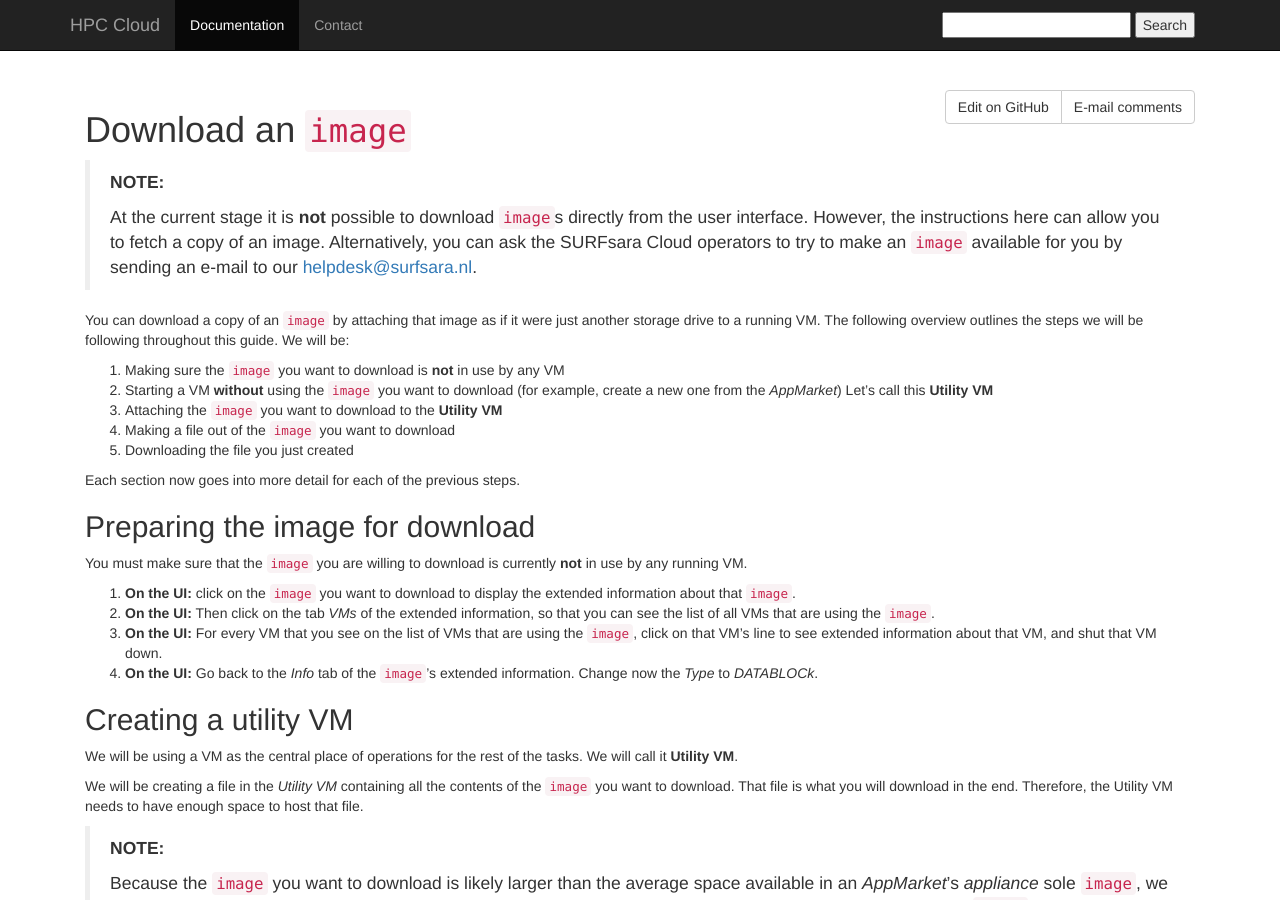
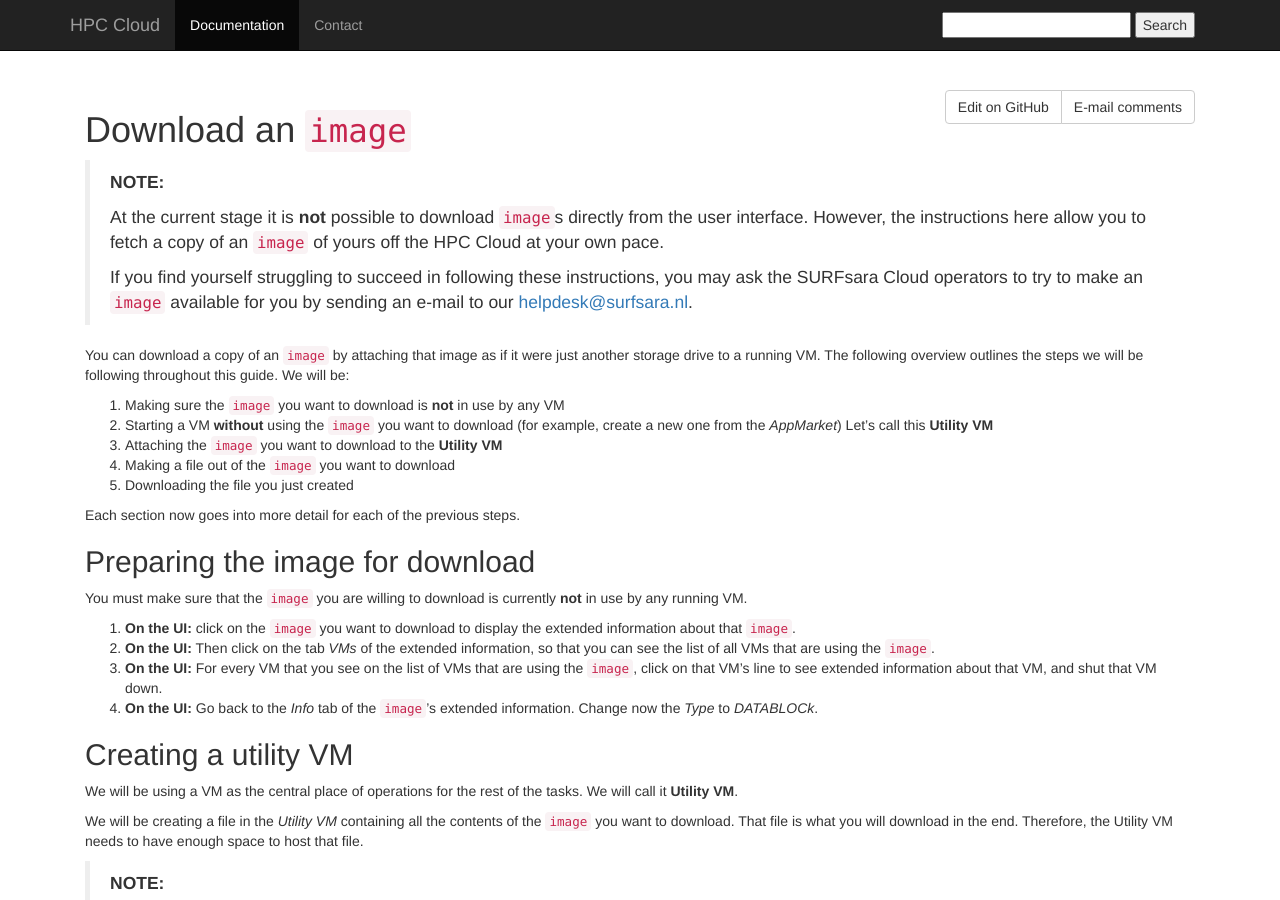
Before and after one commit to sara-nl/clouddocs, a Jekyll site: the page built from image_download.markdown, in a window 1280 px wide and 900 px high. Built offline with Jekyll 4.4.1, drawn with Linux system fonts in a browser that asks for light colours; nearby versions of some CDN libraries.

Commit message:
Re-formatted disclaimer

```diff
--- a/image_download.markdown
+++ b/image_download.markdown
@@ -5,7 +5,9 @@ layout: default
 
 > **NOTE:**
 >
-> At the current stage it is **not** possible to download `image`s directly from the user interface. However, the instructions here can allow you to fetch a copy of an image. Alternatively, you can ask the SURFsara Cloud operators to try to make an `image` available for you by sending an e-mail to our [helpdesk@surfsara.nl](mailto:helpdesk@surfsara.nl).
+> At the current stage it is **not** possible to download `image`s directly from the user interface. However, the instructions here allow you to fetch a copy of an `image` of yours off the HPC Cloud at your own pace.
+>
+> If you find yourself struggling to succeed in following these instructions, you may ask the SURFsara Cloud operators to try to make an `image` available for you by sending an e-mail to our [helpdesk@surfsara.nl](mailto:helpdesk@surfsara.nl).
 
 You can download a copy of an `image` by attaching that image as if it were just another storage drive to a running VM. The following overview outlines the steps we will be following throughout this guide. We will be:
 
```
